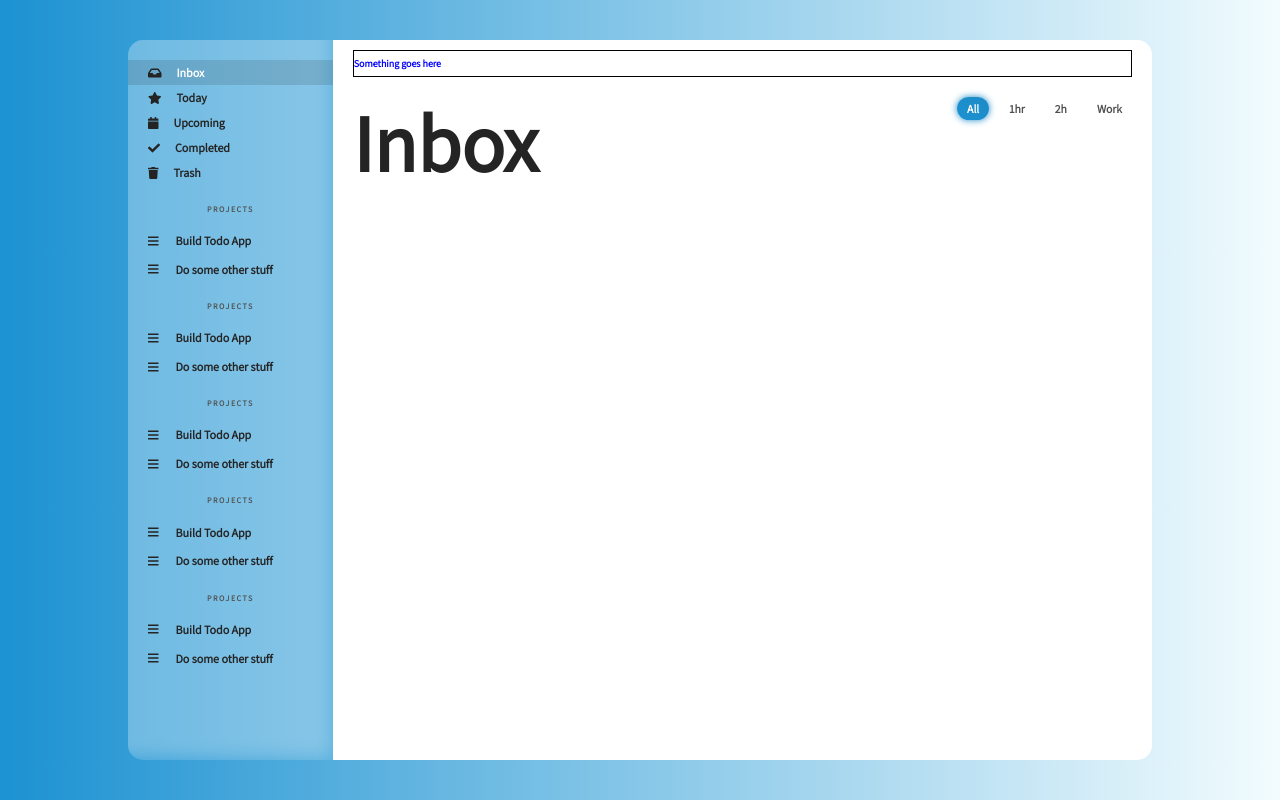
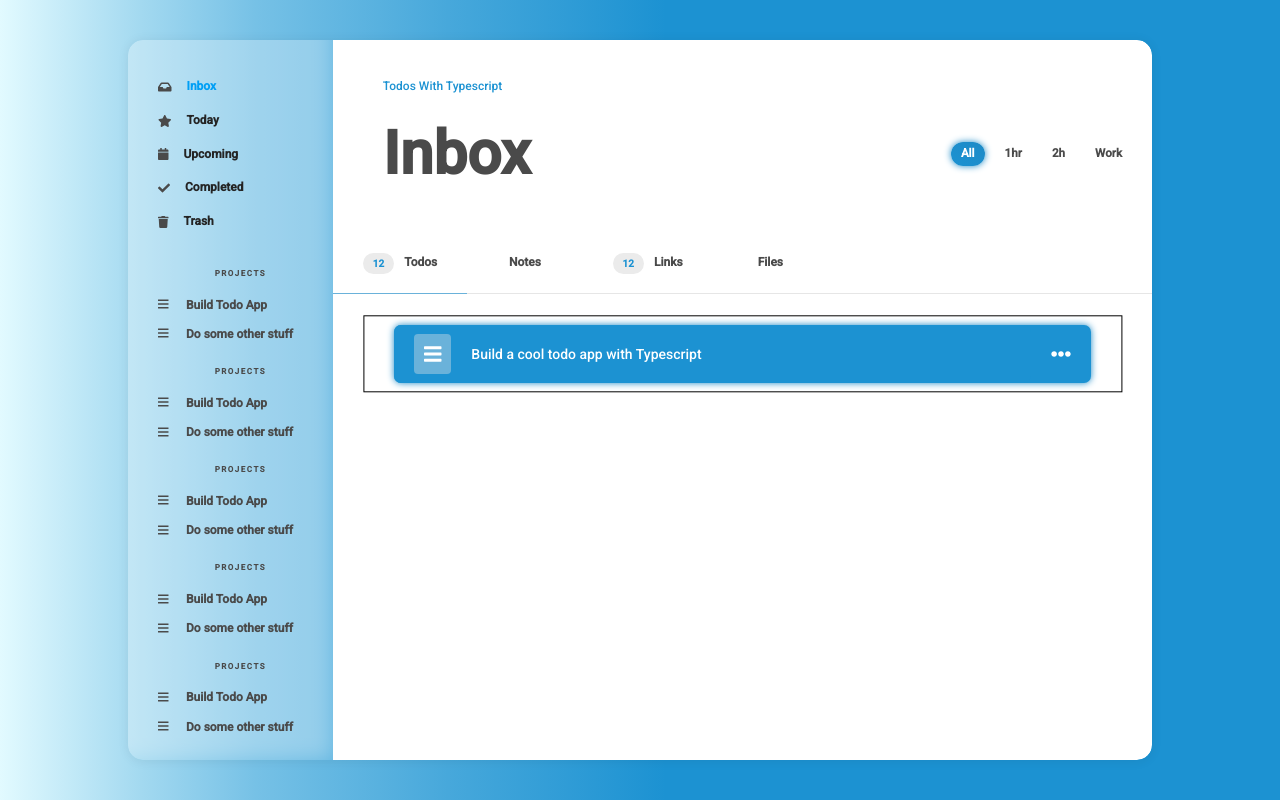
Before and after one commit to raph90/TypescriptTodoApp, a website built with webpack: page client/src/index.html in a window 1280 px wide. Built offline with nearby package versions, Linux system fonts and the light colour scheme; files whose address does not match are found by name.

Commit message:
css and some functionality added

```diff
--- a/client/src/css/components/_maindisplay.scss
+++ b/client/src/css/components/_maindisplay.scss
@@ -4,28 +4,35 @@
   height: 100%;
   background: white;
   position: relative;
-  padding-left: 2rem;
-  padding-right: 2rem;
+  padding-top: 2rem;
 }
 
 .small-detail {
   margin-top: 1rem;
   padding: 0;
-  border: $b;
+  margin-left: 2rem;
+
 
   & h1 {
-    font-size: 1rem;
+    color: $main-blue;
+    font-size: 1.2rem;
+    margin-left: 3rem;
+    margin-top:2rem;
+    font-weight: 500;
+
   }
 }
 
 .large-text-container {
   margin-top: 2rem;
   display: flex;
-  @include gridise(space-between, flex-start);
+  @include gridise(space-between, center);
   height: 8rem;
   .large-text {
-    font-size: 4rem;
-    color: $dark-grey;
+    margin-left: 5rem;
+
+    font-size: 3rem;
+    color: $main-grey;
     & h1 {
       margin: 0;
     }
@@ -33,34 +40,126 @@
 }
 
 .toggle-menu-container {
+  margin-right: 2rem;
   display: flex;
   @include gridise(space-between, center);
 
   &__toggleButton {
     color: $main-grey;
     font-size: 1rem;
-    padding: .5rem 1rem;
+    padding: 0.5rem 1rem;
     margin-left: 1rem;
     background: transparent;
     border-radius: 30px;
     cursor: pointer;
 
-
     & h3 {
       margin: 0;
-
     }
 
     &:hover {
       box-shadow: 0px 0px 7px 0px #1d8ac6;
       color: white;
-        background-image: linear-gradient(to right top, #1c92d2, #1c90cf, #1d8ecc, #1d8cc9, #1d8ac6);
+      background-image: linear-gradient(
+        to right top,
+        #1c92d2,
+        #1c90cf,
+        #1d8ecc,
+        #1d8cc9,
+        #1d8ac6
+      );
     }
 
     &.selectedButton {
       color: white;
-        background-image: linear-gradient(to right top, #1c92d2, #1c90cf, #1d8ecc, #1d8cc9, #1d8ac6);
+      background-image: linear-gradient(
+        to right top,
+        #1c92d2,
+        #1c90cf,
+        #1d8ecc,
+        #1d8cc9,
+        #1d8ac6
+      );
       box-shadow: 0px 0px 7px 0px #1d8ac6;
     }
   }
 }
+
+.project-toggle-container {
+  height: 6rem;
+  width: 100%;
+
+  display: flex;
+
+  margin-top: 4rem;
+}
+
+.project-toggle {
+  height: 100%;
+  padding: 0 3rem;
+  display: flex;
+  width: 20rem;
+  border-bottom: 1px solid rgb(230, 230, 230);
+  @include gridise(center, center);
+  cursor: pointer;
+
+  &.selectedToggle {
+    border-bottom: 1px solid $main-blue-light;
+  }
+  &:hover {
+
+    border-bottom: 1px solid $main-blue-light;
+    & .project-toggle__spanArea__span {
+
+
+    }
+
+
+  }
+  &__spanArea {
+    display: inline-flex;
+    height: 100%;
+    margin-right: .5rem;
+    display: inline-flex;
+    @include gridise(center, center);
+
+    &__span {
+        margin-right: .5rem;
+      background: rgb(235, 235, 235);
+      padding: 0.5rem 1rem;
+      color: $main-blue;
+      border-radius: 20px;
+      font-weight: bold;
+    }
+  }
+
+  &__title {
+    display: inline-block;
+
+    & h1 {
+      text-align: center;
+      color: $main-grey;
+      font-size: 1.2rem;
+      margin: 0;
+    }
+  }
+}
+
+
+.project-closer {
+    height: 100%;
+    border-bottom: 1px solid rgb(230, 230, 230);
+    width: 100%;
+
+    box-sizing: border-box;
+}
+
+.main-project-view {
+
+    padding-top: 3rem;
+    padding-right: 6rem;
+    height: 40rem;
+    width: 100%;
+    overflow: scroll;
+
+}
--- a/client/src/css/components/_project.scss
+++ b/client/src/css/components/_project.scss
@@ -32,7 +32,7 @@
                 display: inline-block;
 
                 transition: opacity .3s;
-                cursor: pointer;
+                cursor: grab;
                 &:hover {
                     &::after {
                         opacity: 0.1;
@@ -62,7 +62,7 @@
             }
             &__icon {
 
-
+                color: $main-grey;
                 margin-right: 1.5rem;
                 font-size: 1.2rem;
 
@@ -79,6 +79,7 @@
                 display: inline-block;
                 font-size: 1.2rem;
                 margin: 0;
+                color: $main-grey;
             }
         }
     }
--- a/client/src/css/components/_sidebar.scss
+++ b/client/src/css/components/_sidebar.scss
@@ -10,6 +10,8 @@
     overflow: scroll;
     height: 100%;
     position: absolute;
+    padding-top: 2rem;
+    padding-left: 1rem;
     top: 0;
     left: 0;
     width: 100%;
@@ -34,12 +36,13 @@
   &__items {
     position: absolute;
     z-index: 2;
-    height: 90%;
+
     width: 100%;
 
 
     &__toparea {
         margin-top: 2rem;
+        margin-bottom: 4rem;
     }
 
     &__projects {
@@ -57,7 +60,7 @@
 .menu-item {
   color:$dark-grey;
   font-size: 1rem;
-  height: 2.5rem;
+  margin-bottom: 2rem;
   width: 100%;
   display: flex;
   padding-left: 2rem;
@@ -65,19 +68,17 @@
   @include gridise(flex-start, center);
 
   &:hover {
-    background-color: rgba(0, 0, 0, 0.119);
-    color: white;
+    color: $main-blue-dark;
   }
 
   &.selected {
-    background-color: rgba(0, 0, 0, 0.119);
-    color: white;
+    color: $main-blue-dark;
   }
 
   // border: $b;
 
   &__icon {
-    color:$dark-grey;
+    color:$main-grey;
     display: inline-block;
     margin-right: 1.5rem;
     font-size: 1.2rem;
--- /dev/null
+++ b/client/src/css/components/_todo.scss
@@ -0,0 +1,125 @@
+.todo-item {
+  height: 6rem;
+  display: flex;
+  @include gridise(flex-start, flex-start);
+  box-sizing: border-box;
+  border: 1px solid rgba(0, 0, 0, 0);
+  cursor: pointer;
+  position: relative;
+
+  &::before {
+      content: "";
+      top: 50%;
+      left: 54%;
+      border: 1px solid black;
+      transform: translate(-50%, -50%);
+      height: 130%;
+      width: 100%;
+      background: transparent;
+      position: absolute;
+  }
+
+
+  &__complete {
+      pointer-events: none;
+    width: 6rem;
+    height: 100%;
+    display: flex;
+    @include gridise(center, center);
+    &__complete-span {
+      height: 2.5rem;
+      display: flex;
+      @include gridise(center, center);
+      width: 2.5rem;
+
+
+    //   border: 1px solid rgba(0, 0, 0, 0.173);
+      cursor: pointer;
+
+
+
+
+      &__icon {
+
+        .todo-item__complete__complete-span.todoSelected & {
+            @include blue-shadow;
+            background: $main-blue;
+        }
+          color: white;
+          font-size: 3rem;
+
+
+
+
+
+          background: white;
+          padding: 1rem;
+          border-radius: 50%;
+      }
+    }
+  }
+
+  &__main {
+    pointer-events: none;
+    width: calc(100% - 6rem);
+    height: 100%;
+    background: $main-blue;
+    border-radius: 7px;
+    @include blue-shadow;
+    display: flex;
+    @include blue-shadow;
+    @include gridise(space-between, center);
+
+    &__info {
+
+      height: 100%;
+      display: flex;
+      @include gridise(flex-start, center);
+      width: calc(100% - 6rem);
+      padding: 2rem 2rem;
+      background: $main-blue;
+      border-radius: 7px;
+
+
+      &__icon {
+        font-size: 2rem;
+        color: white;
+      }
+
+      &__icon-container {
+        background: $main-blue-light;
+        padding: 1rem;
+        border-radius: 4px;
+      }
+
+      &__text-container {
+
+          height: 100%;
+          width: 100%;
+          padding-left: 2rem;
+          display: flex;
+          @include gridise(flex-start, center);
+
+          &__text {
+              color: white;
+              font-size: 1.4rem;
+          }
+
+      }
+    }
+
+    &__dragger {
+      height: 100%;
+      display: flex;
+      width: 6rem;
+      @include gridise(center, center);
+      padding: 2rem;
+      cursor: grab;
+
+      &__icon {
+          color: white;
+          font-size: 2rem;
+      }
+    }
+  }
+}
--- a/client/src/css/main.scss
+++ b/client/src/css/main.scss
@@ -2,6 +2,7 @@
 @import "components/maindisplay";
 @import "components/sidebar";
 @import "components/project";
+@import "components/todo";
 @import "normalize/normalize.css";
 
 * {
@@ -10,25 +11,26 @@
 
 html {
   font-size: 62.5%;
-  font-family: "Assistant", sans-serif;
+  font-family: "Roboto", sans-serif;
+  font-weight: 400;
 }
 
 body {
+  min-width: 900px;
+  overflow-x: hidden;
   height: 100vh;
   display: flex;
   justify-content: center;
   align-items: center;
   background: #1c92d2;
-  background: #74ebd5; /* fallback for old browsers */
-  background: -webkit-linear-gradient(
-    to right,
-    #1c92d2,
-    #f2fcfe
-  ); /* Chrome 10-25, Safari 5.1-6 */
+  background: rgb(226, 250, 255);
   background: linear-gradient(
-    to right,
-    #1c92d2,
-    #f2fcfe
+    90deg,
+    rgba(226, 250, 255, 1) 0%,
+    rgba(163, 217, 240, 1) 11%,
+    rgba(118, 193, 230, 1) 20%,
+    rgba(71, 168, 219, 1) 35%,
+    rgba(28, 146, 210, 1) 52%
   ); /* W3C, IE 10+/ Edge, Firefox 16+, Chrome 26+, Opera 12+, Safari 7+ */
   /* W3C, IE 10+/ Edge, Firefox 16+, Chrome 26+, Opera 12+, Safari 7+ */
 }
@@ -36,9 +38,12 @@ body {
 .app-container {
   color: $body-color;
   height: 90%;
+  min-width: 800px;
   background: transparent;
   display: grid;
   grid-template-columns: minmax(200px, 1fr) minmax(500px, 4fr);
   width: 80%;
   border-radius: $border-radius;
+  box-shadow: 0px 1px 12px 0px #00000012;
+  overflow: hidden;
 }
--- a/client/src/css/variables/_variables.scss
+++ b/client/src/css/variables/_variables.scss
@@ -2,11 +2,21 @@ $body-color: blue;
 $border-radius: 15px;
 $b: 1px solid black;
 
-$main-grey: rgb(79, 79, 79);
+$mid-grey:#7e7e7e;
+$main-grey: #4a4a4a;
+$light-grey: #d8d8d8;
 $dark-grey: rgb(36, 36, 36);
+$main-blue: #1c92d2;
+$main-blue-light: #6ab2da;
+$main-blue-dark: #009ff5;
+$light-border-bottom: 1px solid rgb(230, 230, 230);
 
 @mixin gridise($justify, $align, $flexdir: row) {
     flex-direction: $flexdir;
     justify-content: $justify;
     align-items: $align;
 }
+
+@mixin blue-shadow {
+    box-shadow: 0px 0px 7px 0px #1d8ac6;
+}
--- a/client/src/index.html
+++ b/client/src/index.html
@@ -5,10 +5,7 @@
 
     <meta name="viewport" content="width=device-width, initial-scale=1.0" />
     <meta http-equiv="X-UA-Compatible" content="ie=edge" />
-    <link
-      href="https://fonts.googleapis.com/css?family=Assistant&display=swap"
-      rel="stylesheet"
-    />
+    <link href="https://fonts.googleapis.com/css?family=Roboto:300,500&display=swap" rel="stylesheet">
     <title>Todos with Typescript.</title>
   </head>
   <body>
@@ -17,23 +14,23 @@
         <div class="sidebar__both">
           <div class="sidebar__items">
             <div class="sidebar__items__toparea">
-              <div class="menu-item selected" id="inbox">
+              <div class="menu-item top-level selected" id="Inbox">
                 <i class="fas fa-inbox menu-item__icon"></i>
                 <h2 class="menu-item__title">Inbox</h2>
               </div>
-              <div class="menu-item" id="today">
+              <div class="menu-item top-level" id="Today">
                 <i class="fas fa-star menu-item__icon"></i>
                 <h2 class="menu-item__title">Today</h2>
               </div>
-              <div class="menu-item">
+              <div class="menu-item top-level" id="Calendar">
                 <i class="fas fa-calendar menu-item__icon"></i>
                 <h2 class="menu-item__title">Upcoming</h2>
               </div>
-              <div class="menu-item">
+              <div class="menu-item top-level" id="Completed">
                 <i class="fas fa-check menu-item__icon"></i>
                 <h2 class="menu-item__title">Completed</h2>
               </div>
-              <div class="menu-item">
+              <div class="menu-item top-level" id="Trash">
                 <i class="fas fa-trash menu-item__icon"></i>
                 <h2 class="menu-item__title">Trash</h2>
               </div>
@@ -180,11 +177,11 @@
       </div>
       <div class="main-display">
         <div class="small-detail">
-            <h1>Something goes here</h1>
+            <h1>Todos With Typescript</h1>
         </div>
         <div class="large-text-container">
-            <div class="large-text" id="main-title">
-                <h1>Inbox</h1>
+            <div class="large-text">
+                <h1 id="main-title">Inbox</h1>
             </div>
             <div class="toggle-menu-container">
               <div class="toggle-menu-container__toggleButton selectedButton">
@@ -201,8 +198,64 @@
               </div>
             </div>
         </div>
-        <div class="project-toggle-container"></div>
-        <div class="main-project-view"></div>
+        <div class="project-toggle-container">
+          <div class="project-toggle selectedToggle">
+            <div class="project-toggle__spanArea">
+              <span class="project-toggle__spanArea__span">12</span>
+            </div>
+            <div class="project-toggle__title">
+              <h1>Todos</h1>
+            </div>
+          </div>
+          <div class="project-toggle">
+            <!-- <div class="project-toggle__spanArea">
+              <span class="project-toggle__spanArea__span">12</span>
+            </div> -->
+            <div class="project-toggle__title">
+              <h1>Notes</h1>
+            </div>
+          </div>
+          <div class="project-toggle">
+            <div class="project-toggle__spanArea">
+              <span class="project-toggle__spanArea__span">12</span>
+            </div>
+            <div class="project-toggle__title">
+              <h1>Links</h1>
+            </div>
+          </div>
+          <div class="project-toggle">
+
+            <div class="project-toggle__title">
+              <h1>Files</h1>
+            </div>
+          </div>
+          <div class="project-closer"></div>
+
+        </div>
+        <div class="main-project-view">
+
+          <div class="todo-item clickToSelect" id="thisone">
+            <div class="todo-item__complete">
+              <span class="todo-item__complete__complete-span " id="span-thisone">
+                <i class="fas fa-check todo-item__complete__complete-span__icon" ></i>
+              </span>
+            </div>
+            <div class="todo-item__main">
+              <div class="todo-item__main__info">
+                <div class="todo-item__main__info__icon-container">
+                  <i class="fas fa-bars todo-item__main__info__icon"></i>
+                </div>
+                <div class="todo-item__main__info__text-container">
+                  <p class="todo-item__main__info__text-container__text">Build a cool todo app with Typescript</p>
+                </div>
+              </div>
+              <div class="todo-item__main__dragger">
+                <i class="fas fa-ellipsis-h todo-item__main__dragger__icon"></i>
+              </div>
+
+            </div>
+          </div>
+        </div>
       </div>
     </div>
   </body>
--- a/client/src/js/index.ts
+++ b/client/src/js/index.ts
@@ -2,13 +2,15 @@ import '@fortawesome/fontawesome-free/js/all'
 import { hello } from "./views/test";
 import "../css/main.scss";
 import * as sidebarView from "./views/SidebarView";
+import * as todoView from "./views/TodoView";
 
 import axios, { AxiosResponse } from "axios"
-const hi = hello("Agatha");
+
 
 const localState = {
     data: Object
 }
+
 
 async function getData(): Promise<any> {
     const data = await axios.get('/api/hello');
@@ -18,3 +20,4 @@ async function getData(): Promise<any> {
 
 getData();
 sidebarView.initSidebarView();
+todoView.initTodoView();
--- a/client/src/js/views/nodes.ts
+++ b/client/src/js/views/nodes.ts
@@ -1,4 +1,5 @@
 export default {
-    mainTitle: document.querySelector('#main-title').innerHTML,
-    sidebarItems: document.querySelector(".sidebar__items")
+    mainTitle: document.querySelector('#main-title'),
+    sidebarItems: document.querySelector(".sidebar__items"),
+    mainProjectView: document.querySelector(".main-project-view")
 }
```
Also changed, not shown: client/src/js/views/SidebarView.ts (+11 -9 lines), client/src/js/views/TodoView.ts (added, +25 -0 lines). Lines whose indentation alone changed are shown as unchanged.
